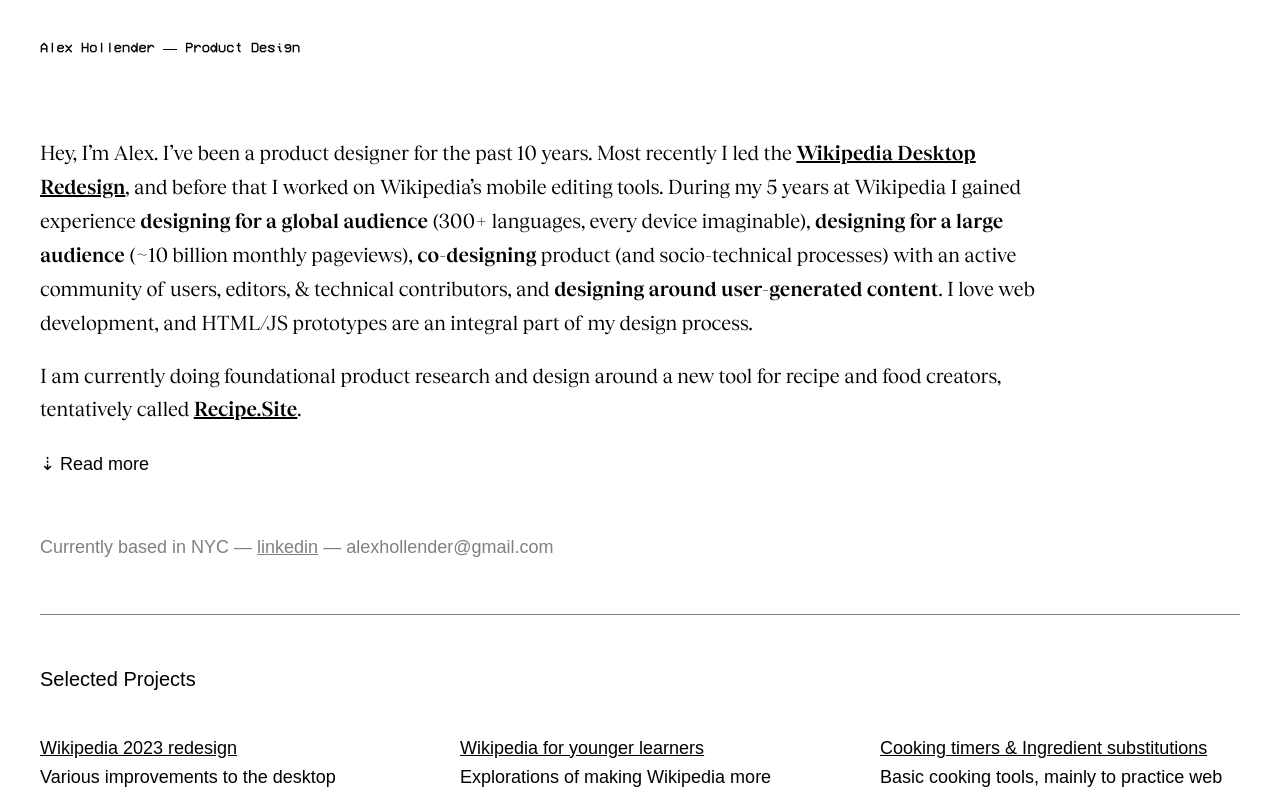
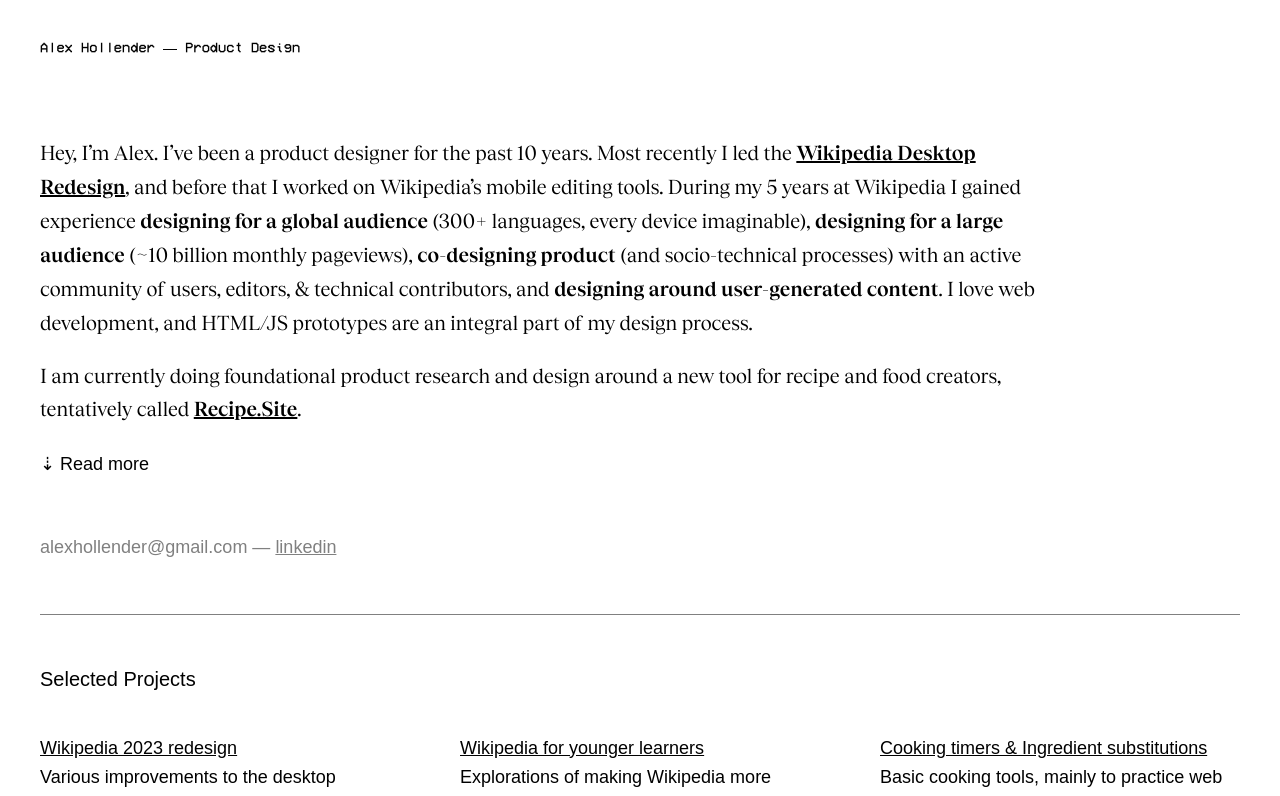
Before and after one commit to alexhollender/alexhollender.info, a Next.js app: page / in a window 1280 px wide. Shown: the top 796 px of the page. Built offline with nearby package versions, Linux system fonts and the light colour scheme.

Commit message:
copy changes

```diff
--- a/src/components/home/Home.js
+++ b/src/components/home/Home.js
@@ -5,7 +5,7 @@
 
   return (
     <div className={s.intro}>
-      <div>Hey, I’m Alex. I’ve been a product designer for the past 10 years. Most recently I led the <Link href="/projects/wiki-2023"><strong>Wikipedia Desktop Redesign</strong></Link>, and before that I worked on Wikipedia’s mobile editing tools. During my 5 years at Wikipedia I gained experience <strong>designing for a global audience</strong> (300+ languages, every device imaginable), <strong>designing for a large audience</strong> (~10 billion monthly pageviews), <strong>co-designing</strong> product (and socio-technical processes) with an active community of users, editors, & technical contributors, and <strong>designing around user-generated content</strong>. I love web development, and HTML/JS prototypes are an integral part of my design process.</div>
+      <div>Hey, I’m Alex. I’ve been a product designer for the past 10 years. Most recently I led the <Link href="/projects/wiki-2023"><strong>Wikipedia Desktop Redesign</strong></Link>, and before that I worked on Wikipedia’s mobile editing tools. During my 5 years at Wikipedia I gained experience <strong>designing for a global audience</strong> (300+ languages, every device imaginable), <strong>designing for a large audience</strong> (~10 billion monthly pageviews), <strong>co-designing product</strong> (and socio-technical processes) with an active community of users, editors, & technical contributors, and <strong>designing around user-generated content</strong>. I love web development, and HTML/JS prototypes are an integral part of my design process.</div>
 
       <div>I am currently doing foundational product research and design around a new tool for recipe and food creators, tentatively called <Link href="https://recipe.site/" target="_blank" rel="external"><strong>Recipe.Site</strong></Link>.</div>
 
@@ -16,7 +16,7 @@
         <p>Prior to Wikipedia I was the first designer at <Link href="https://www.newyorker.com/magazine/2016/03/07/altschools-disrupted-education" target="_blank" rel="external"><strong>AltSchool</strong></Link> (an EdTech startup)  where I helped create a <strong>Learning Management System</strong> that empowered teachers to make more personalized curriculums and focus on whole-child education. I’ve done product design and strategy consulting for several startups, such as <Link href="https://www.lyrahealth.com/" target="_blank" rel="external"><strong>Lyra Health</strong></Link> and <Link href="https://amplify.com/" target="_blank" rel="external"><strong>Amplify</strong></Link>, and freelanced for product strategy agencies such as <Link href="https://machine.io/" target="_blank" rel="external"><strong>Machine</strong></Link> and <Link href="https://www.runyon.io/" target="_blank" rel="external"><strong>Runyon</strong></Link>. Before I got into product design I was the creative director at <Link href="https://onia.com/" target="_blank" rel="external"><strong>Onia</strong></Link>, a high-end clothing brand based in NYC.</p>
       </div>
 
-      <div className={s.contact}>Currently based in NYC — <Link href="https://www.linkedin.com/in/alex-hollender/" target="_blank" rel="external">linkedin</Link> — alexhollender@gmail.com</div>
+      <div className={s.contact}>alexhollender@gmail.com — <Link href="https://www.linkedin.com/in/alex-hollender/" target="_blank" rel="external">linkedin</Link></div>
     </div>
   )
 }
```
